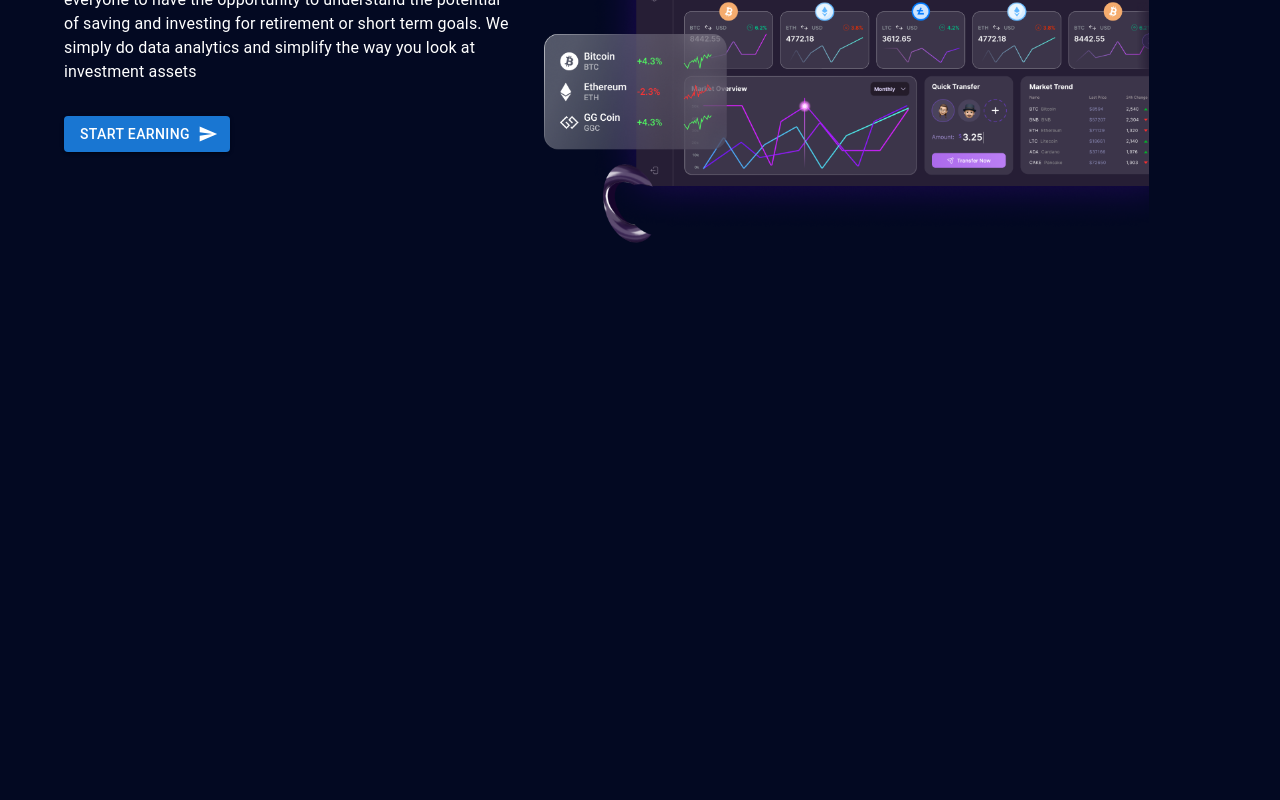
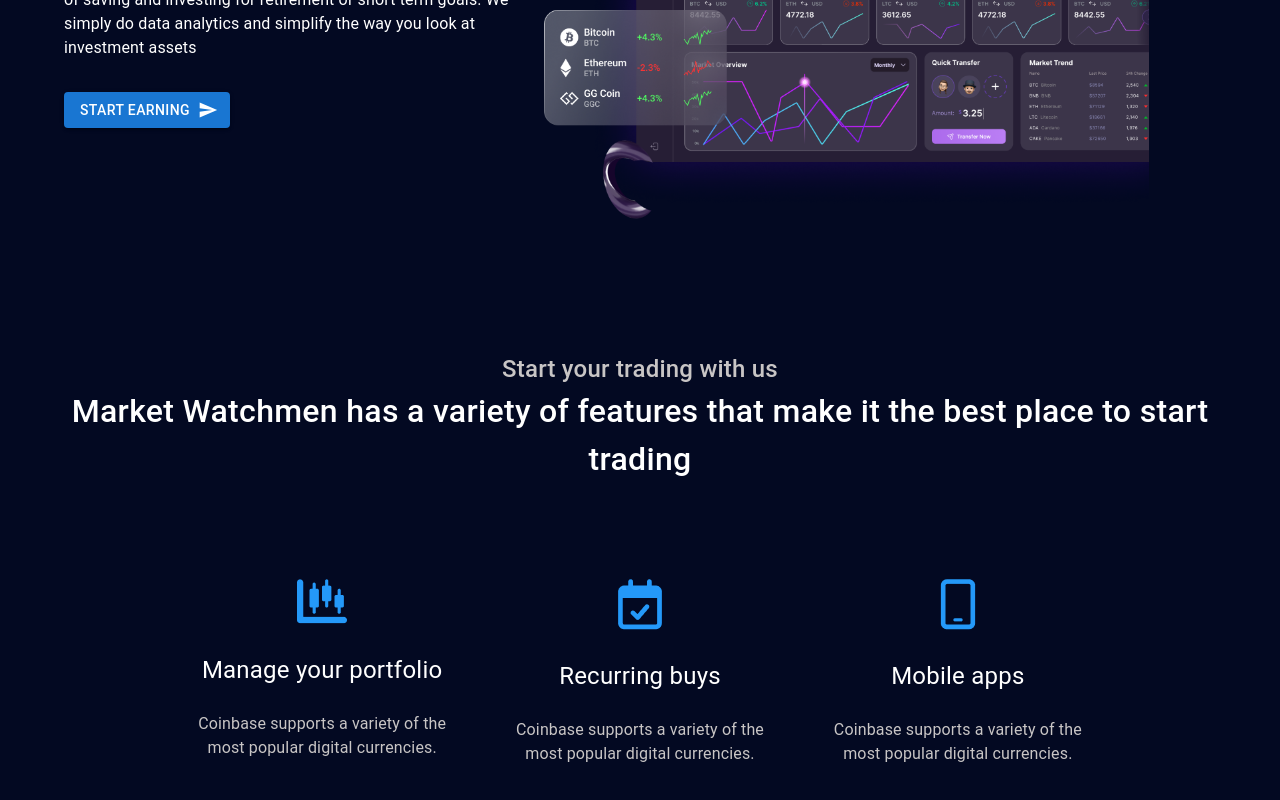
Before and after one commit to ama29n/Coinbase-Website-React, a React (Create React App) app: page / in a window 1280 px wide. Shown: the part 1534-2334 px from the top of the page. Before the commit the page ends 1797 px from the top, so only its background shows below. Built offline with nearby package versions, Linux system fonts and the light colour scheme.

Commit message:
Services

```diff
--- a/src/App.js
+++ b/src/App.js
@@ -3,6 +3,7 @@ import Navbar from "./Components/Navbar";
 import Home from "./Components/Home";
 import DashBoard from "./Components/Dashboard";
 import AboutUs from "./Components/AboutUs";
+import Service from "./Components/Service";
 
 function App() {
   return (
@@ -11,6 +12,7 @@ function App() {
       <Home />
       <DashBoard />
       <AboutUs />
+      <Service />
     </Box>
   );
 }
--- a/src/Components/AboutUs.jsx
+++ b/src/Components/AboutUs.jsx
@@ -9,7 +9,7 @@ function AboutUs() {
     <Box sx={__body}>
       <Box sx={__body_heading}>
         <Typography sx={{ fontWeight: "500", fontSize: "1.5rem", color: "rgb(200, 197, 197)" }}>About Us</Typography>
-        <Typography sx={{ fontWeight: "500", fontSize: "3rem", textAlign: "center" }}>Why would You Choose Market Watchmen?</Typography>
+        <Typography sx={{ fontWeight: "500", fontSize: "2rem", textAlign: "center" }}>Why would You Choose Market Watchmen?</Typography>
       </Box>
 
       <Box sx={{ display: "flex", marginTop: "2rem", gap: "2rem" }}>
--- /dev/null
+++ b/src/Components/Service.jsx
@@ -0,0 +1,52 @@
+import { Box, Typography } from "@mui/material";
+import service1 from "../Assets/service1.png";
+import service2 from "../Assets/service2.png";
+import service3 from "../Assets/service3.png";
+
+function Service() {
+  return (
+    <Box sx={__body}>
+        <Box sx={__body_heading}>
+            <Typography sx={{ fontWeight: "500", fontSize: "1.5rem", color: "rgb(200, 197, 197)" }}>Start your trading with us</Typography>
+            <Typography sx={{ fontWeight: "500", fontSize: "2rem", textAlign: "center" }}>Market Watchmen has a variety of features that make it the best place to start trading</Typography>
+        </Box>
+
+        <Box display="flex" gap="2rem" width="80%" margin="6rem auto 0">
+            <Box display="flex" flexDirection="column" gap="1.5rem" alignItems="center">
+                <Box><img alt="service" src={service1} /></Box>
+                <Typography fontSize="1.5rem">Manage your portfolio</Typography>
+                <Typography textAlign="center" color="rgb(200, 197, 197)">Coinbase supports a variety of the most popular digital currencies.</Typography>
+            </Box>
+
+            <Box display="flex" flexDirection="column" gap="1.5rem" alignItems="center">
+                <Box><img alt="service" src={service2} /></Box>
+                <Typography fontSize="1.5rem">Recurring buys</Typography>
+                <Typography textAlign="center" color="rgb(200, 197, 197)">Coinbase supports a variety of the most popular digital currencies.</Typography>
+            </Box>
+
+            <Box display="flex" flexDirection="column" gap="1.5rem" alignItems="center">
+                <Box><img alt="service" src={service3} /></Box>
+                <Typography fontSize="1.5rem">Mobile apps</Typography>
+                <Typography textAlign="center" color="rgb(200, 197, 197)">Coinbase supports a variety of the most popular digital currencies.</Typography>
+            </Box>
+        </Box>
+    </Box>
+  );
+}
+
+export default Service;
+
+// Styles
+
+const __body = {
+    width: "90%",
+    margin: "8rem auto",
+};
+
+const __body_heading = {
+    width: "fit-content",
+    margin: "0 auto",
+    display: "flex",
+    flexDirection: "column",
+    alignItems: "center",
+  };
```
